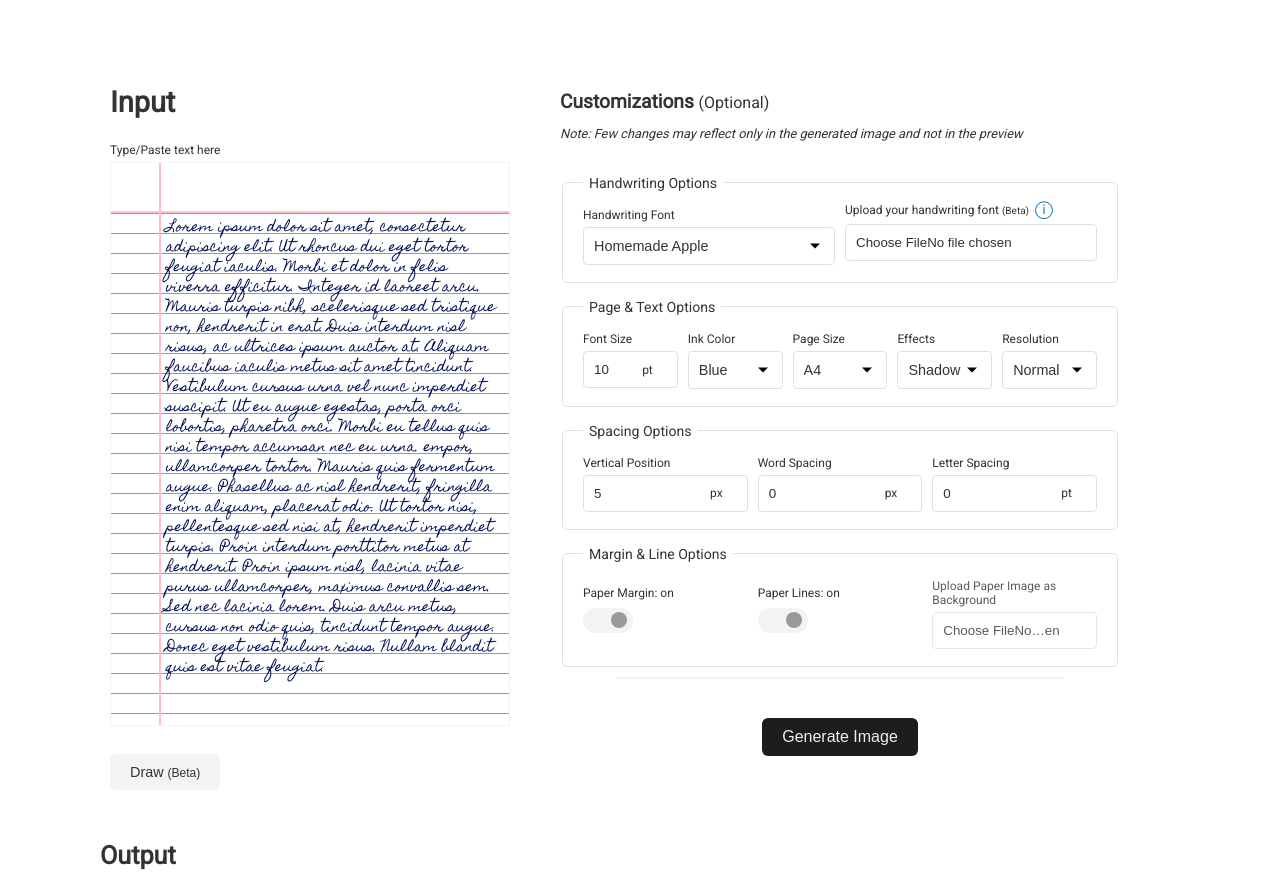
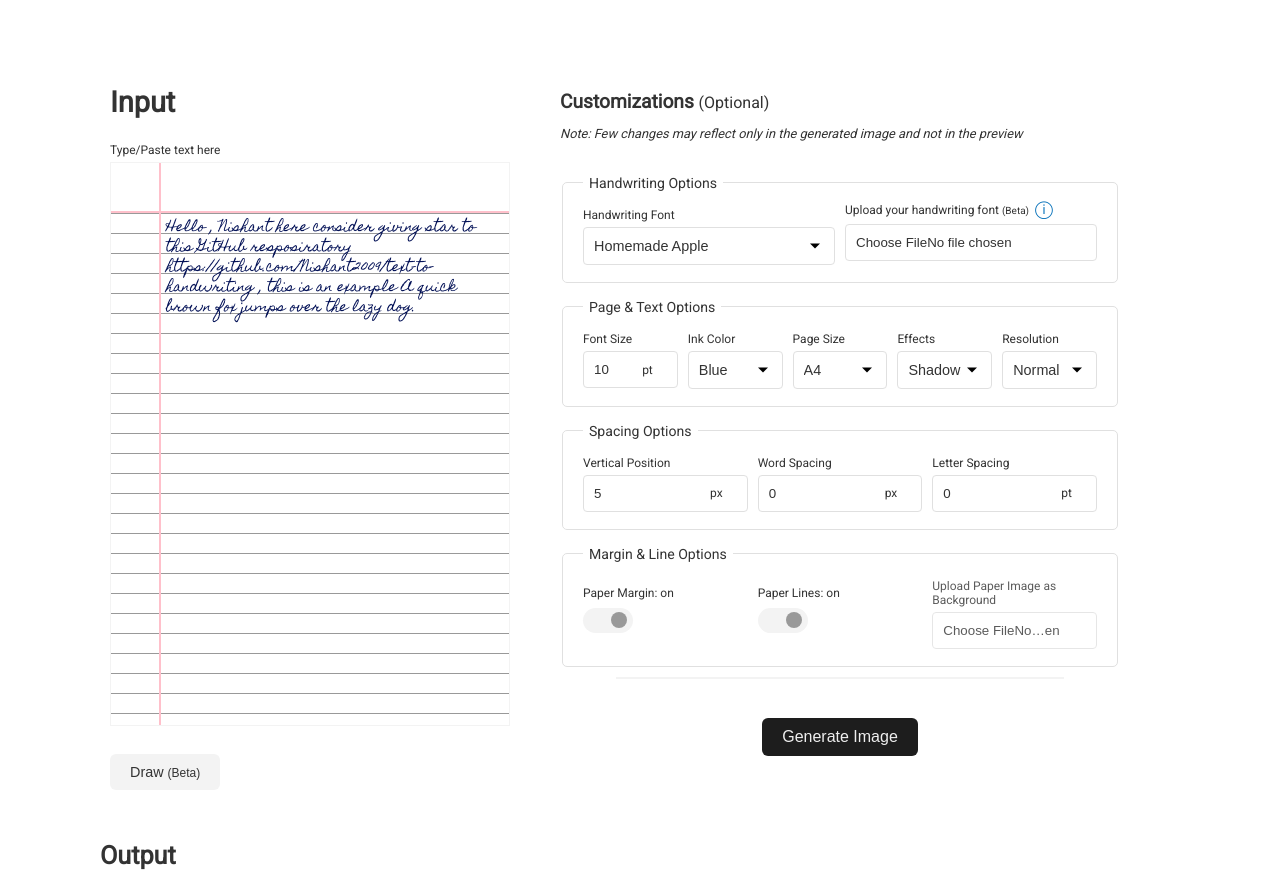
Before and after one commit to Nishant2009/text-to-handwriting, a website with bundled scripts: page index.html in a window 1280 px wide. Shown: the part 192-1080 px from the top of the page. Built offline with nearby package versions, Linux system fonts and the light colour scheme; no server answers; a web font is replaced by a local one.

Commit message:
Update index.html

```diff
--- a/index.html
+++ b/index.html
@@ -135,24 +135,7 @@
                   <div class="display-flex left-margin-and-content">
                     <div contenteditable="true" class="left-margin"></div>
                     <div class="paper-content" id="note" contenteditable="true">
-                      Lorem ipsum dolor sit amet, consectetur adipiscing elit.
-                      Ut rhoncus dui eget tortor feugiat iaculis. Morbi et dolor
-                      in felis viverra efficitur. Integer id laoreet arcu.
-                      Mauris turpis nibh, scelerisque sed tristique non,
-                      hendrerit in erat. Duis interdum nisl risus, ac ultrices
-                      ipsum auctor at. Aliquam faucibus iaculis metus sit amet
-                      tincidunt. Vestibulum cursus urna vel nunc imperdiet
-                      suscipit. Ut eu augue egestas, porta orci lobortis,
-                      pharetra orci. Morbi eu tellus quis nisi tempor accumsan
-                      nec eu urna. empor, ullamcorper tortor. Mauris quis
-                      fermentum augue. Phasellus ac nisl hendrerit, fringilla
-                      enim aliquam, placerat odio. Ut tortor nisi, pellentesque
-                      sed nisi at, hendrerit imperdiet turpis. Proin interdum
-                      porttitor metus at hendrerit. Proin ipsum nisl, lacinia
-                      vitae purus ullamcorper, maximus convallis sem. Sed nec
-                      lacinia lorem. Duis arcu metus, cursus non odio quis,
-                      tincidunt tempor augue. Donec eget vestibulum risus.
-                      Nullam blandit quis est vitae feugiat.
+                      Hello , Nishant here consider giving star to this GitHub resposiratory https://github.com/Nishant2009/text-to-handwriting , this is an example A quick brown fox jumps over the lazy dog.
                     </div>
                   </div>
                   <div class="overlay"></div>
```
